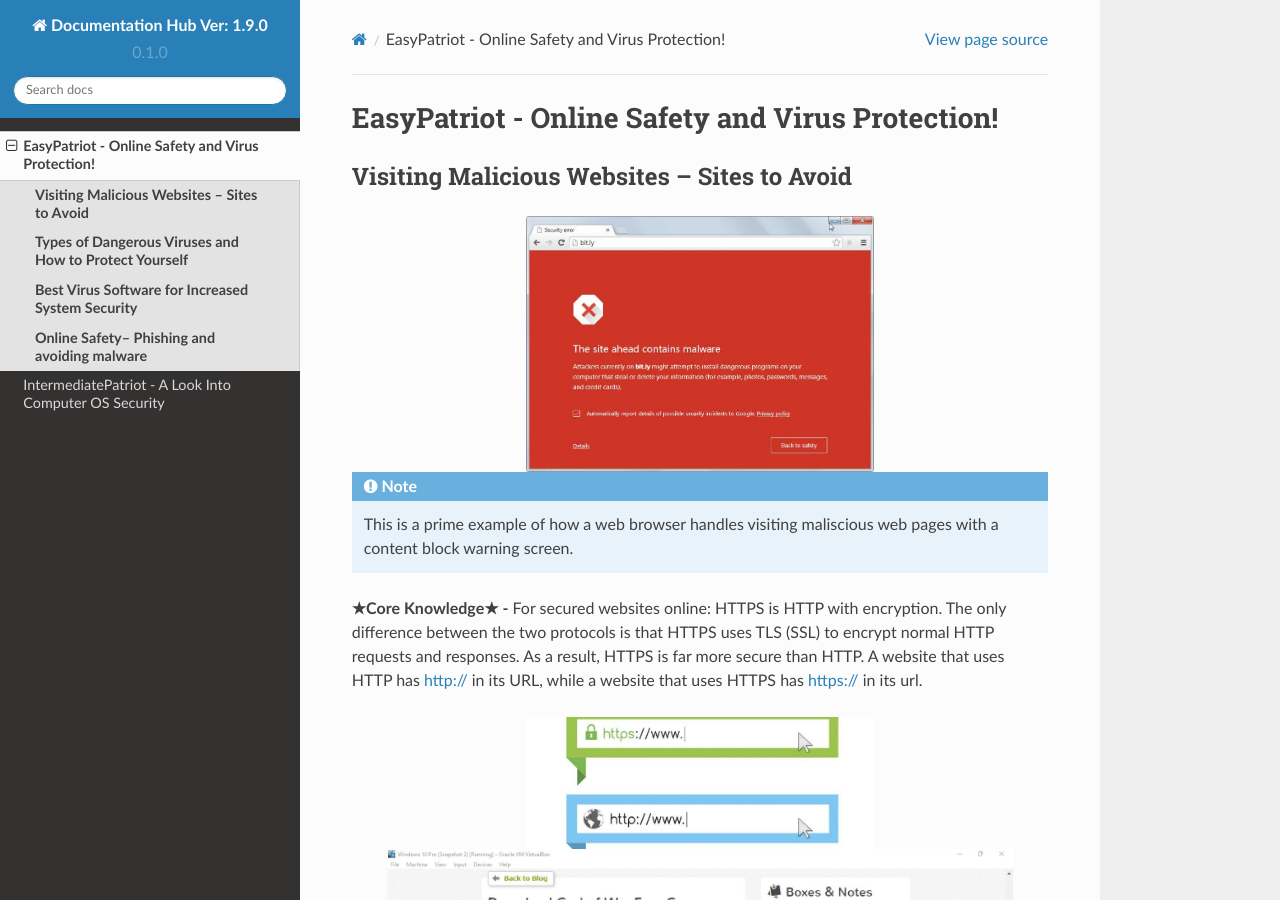
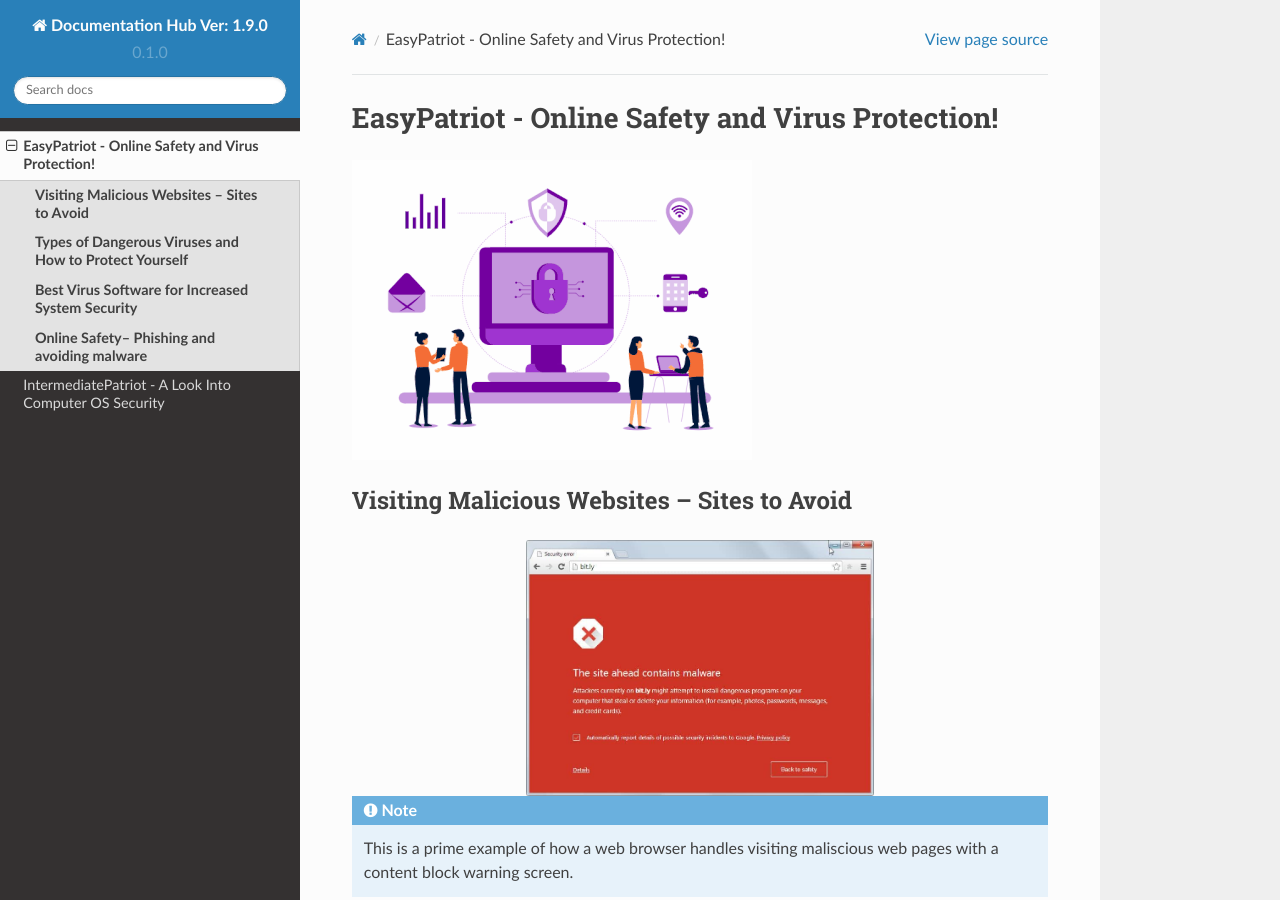
Before and after one commit to natt96z/cybersac, a Sphinx documentation site: the page built from docs/source/BeginnerEasyCybersac.rst, in a window 1280 px wide and 900 px high. Built offline with Sphinx 7.4.7 and the Read the Docs theme 2.0.0, drawn with Linux system fonts in a browser that asks for light colours.

Commit message:
Update BeginnerEasyCybersac.rst

```diff
--- a/docs/source/BeginnerEasyCybersac.rst
+++ b/docs/source/BeginnerEasyCybersac.rst
@@ -1,5 +1,8 @@
 EasyPatriot - Online Safety and Virus Protection!
 =============================================================
+
+.. image:: https://raw.githubusercontent.com/natt96z/cybersac/main/docs/img/image_processing20200817-16566-13lc2h2.gif
+
 
 **Visiting Malicious Websites – Sites to Avoid**
 ~~~~~~~~~~~~~~~~~~~~~~~~~~~~
```
